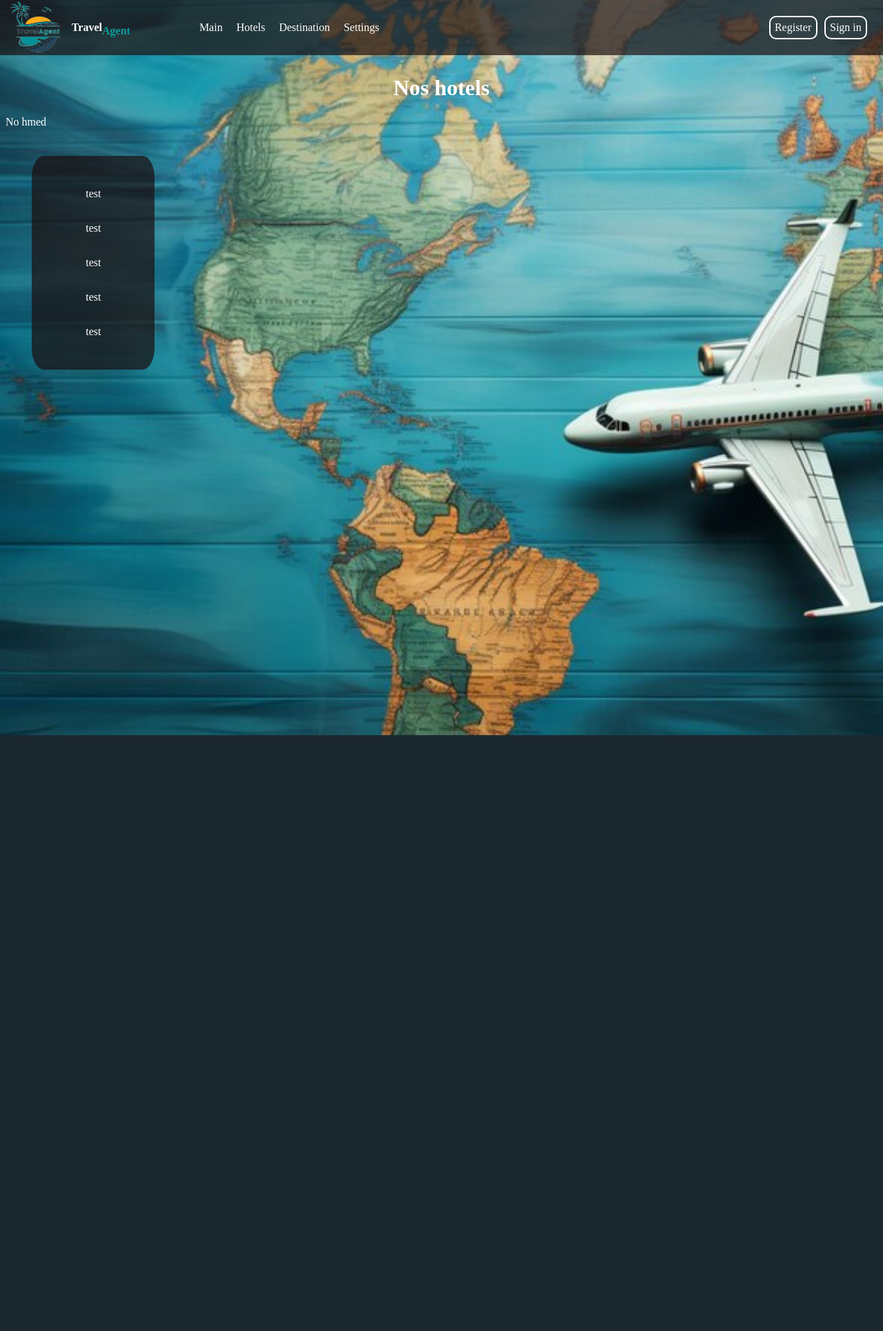
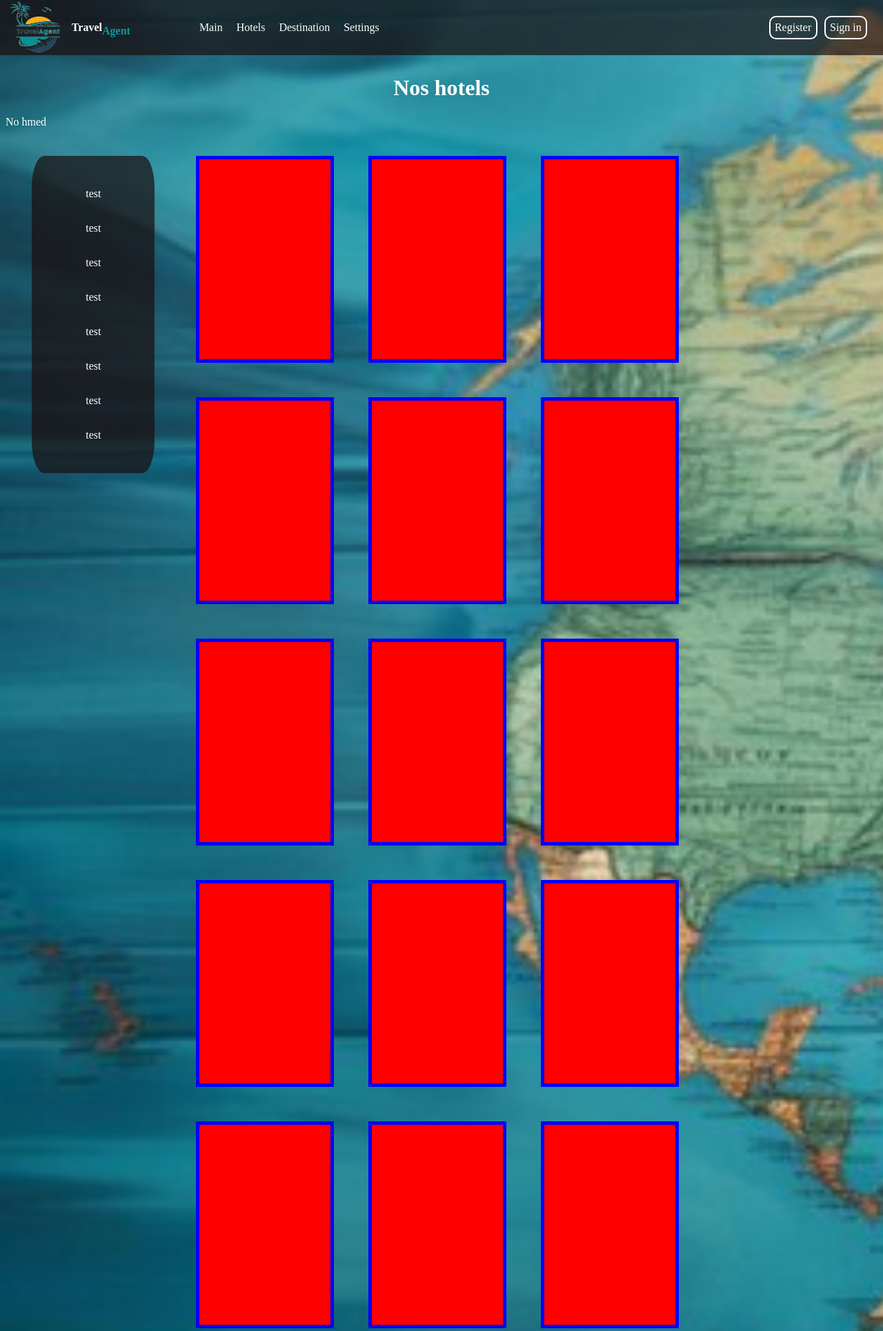
Before and after one commit to iamAbdo/S4, a PHP site: page /hotels.html in a window 1280 px wide. Shown: the top 1930 px of the page at 69% size. Before the commit the page ends 1066 px from the top, so only its background shows below. Run offline with PHP 8.4, Linux system fonts and the light colour scheme.

Commit message:
Hotel-works

```diff
--- a/assets/css/shop.css
+++ b/assets/css/shop.css
@@ -20,3 +20,16 @@ body{
     width: 15%;
     flex-direction: column;
 }
+#Hotel-cards{
+    margin-left: 5%;
+    width: 80%;
+    display: flex;
+    flex-wrap: wrap;
+    gap: 50px;
+}
+.Hotel-card{
+    width: 200px;
+    height: 300px;
+    background-color: red;
+    border: 5px solid blue;
+}
--- a/hotels.html
+++ b/hotels.html
@@ -70,8 +70,32 @@
             <p>test</p>
             <p>test</p>
             <p>test</p>
+            <p>test</p>
+            <p>test</p>
+            <p>test</p>
         </div>
-        <div id="Hotel-cards"></div>
+        <div id="Hotel-cards">
+            <div class="Hotel-card"></div>
+            <div class="Hotel-card"></div>
+            <div class="Hotel-card"></div>
+            <div class="Hotel-card"></div>
+            <div class="Hotel-card"></div>
+            <div class="Hotel-card"></div>
+            <div class="Hotel-card"></div>
+            <div class="Hotel-card"></div>
+            <div class="Hotel-card"></div>
+            <div class="Hotel-card"></div>
+            <div class="Hotel-card"></div>
+            <div class="Hotel-card"></div>
+            <div class="Hotel-card"></div>
+            <div class="Hotel-card"></div>
+            <div class="Hotel-card"></div>
+            <div class="Hotel-card"></div>
+            <div class="Hotel-card"></div>
+            <div class="Hotel-card"></div>
+            <div class="Hotel-card"></div>
+            <div class="Hotel-card"></div>
+        </div>
     </div>
 </body>
 </html>
--- a/index.html
+++ b/index.html
@@ -67,6 +67,7 @@
         const menuIcon = document.getElementById('menu-icon');
         const navlinks = document.querySelector('.nav-links');
         const mobileHeader = document.querySelector('.mobile-header');
+
         menuIcon.addEventListener('click', () => {
             navlinks.classList.toggle('show');
             mobileHeader.classList.toggle('show');
```
